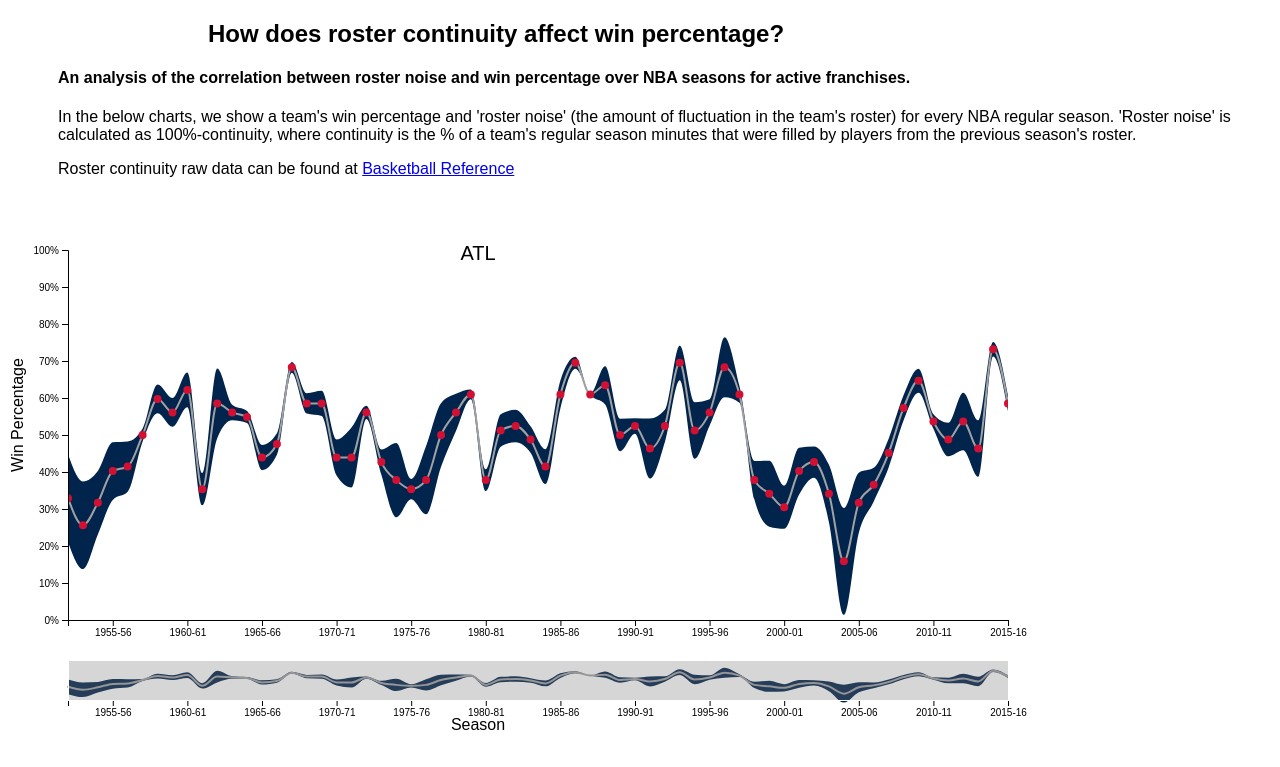
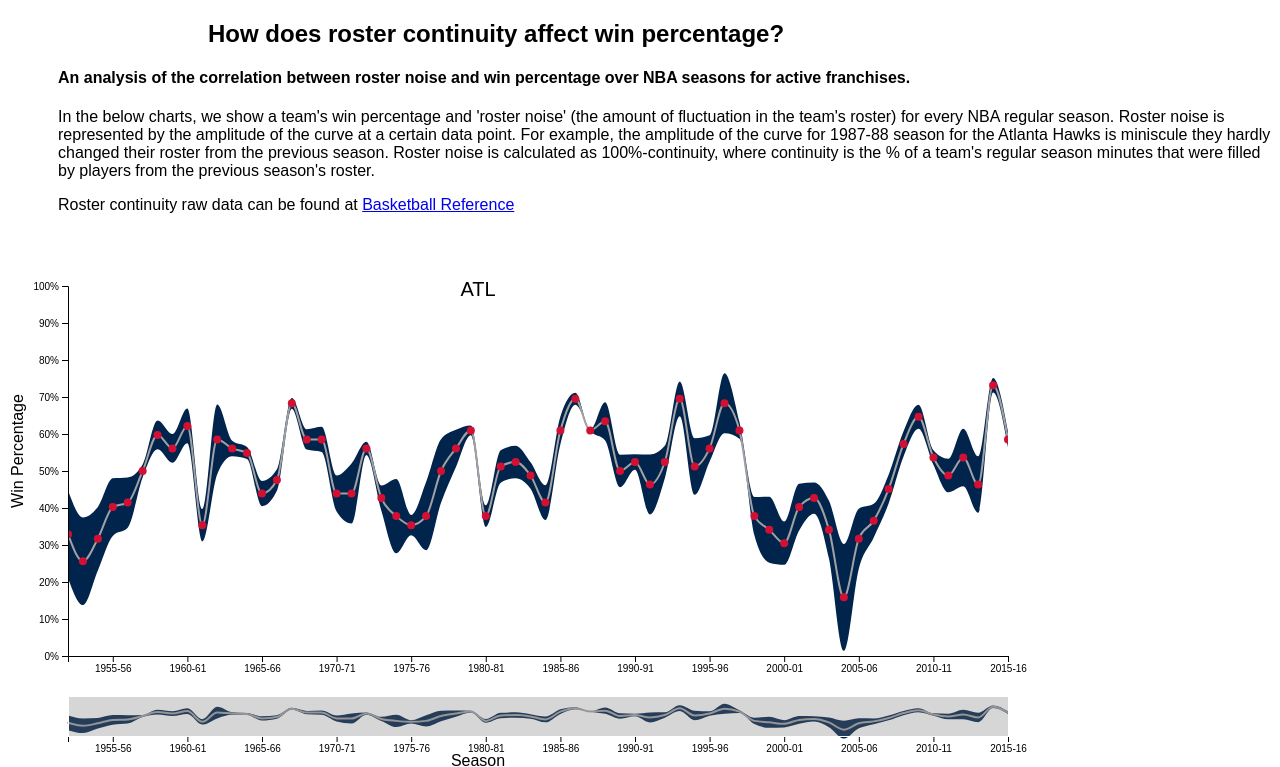
Before and after one commit to vishaalagartha/roster-continuity, a plain HTML site: page index.html in a window 1280 px wide. Shown: the top 767 px of the page. Drawn offline with nearby package versions, Linux system fonts and the light colour scheme.

Commit message:
Explains roster continuity

```diff
--- a/index.html
+++ b/index.html
@@ -105,7 +105,7 @@
 <body>
   <h2 style="margin-left: 200px;">How does roster continuity affect win percentage?</h2>
   <h4 style="margin-left: 50px;">An analysis of the correlation between roster noise and win percentage over NBA seasons for active franchises.</h4>
-  <p style="margin-left:50px;"> In the below charts, we show a team's win percentage and 'roster noise' (the amount of fluctuation in the team's roster) for every NBA regular season. 'Roster noise' is calculated as 100%-continuity, where continuity is the % of a team's regular season minutes that were filled by players from the previous season's roster.</p>
+  <p style="margin-left:50px;"> In the below charts, we show a team's win percentage and 'roster noise' (the amount of fluctuation in the team's roster) for every NBA regular season. Roster noise is represented by the amplitude of the curve at a certain data point. For example, the amplitude of the curve for 1987-88 season for the Atlanta Hawks is miniscule they hardly changed their roster from the previous season. Roster noise is calculated as 100%-continuity, where continuity is the % of a team's regular season minutes that were filled by players from the previous season's roster.</p>
   <p style="margin-left:50px;"> Roster continuity raw data can be found at <a href="http://www.basketball-reference.com/friv/continuity.cgi">Basketball Reference</a></p>
   <br>
   <br>
```
